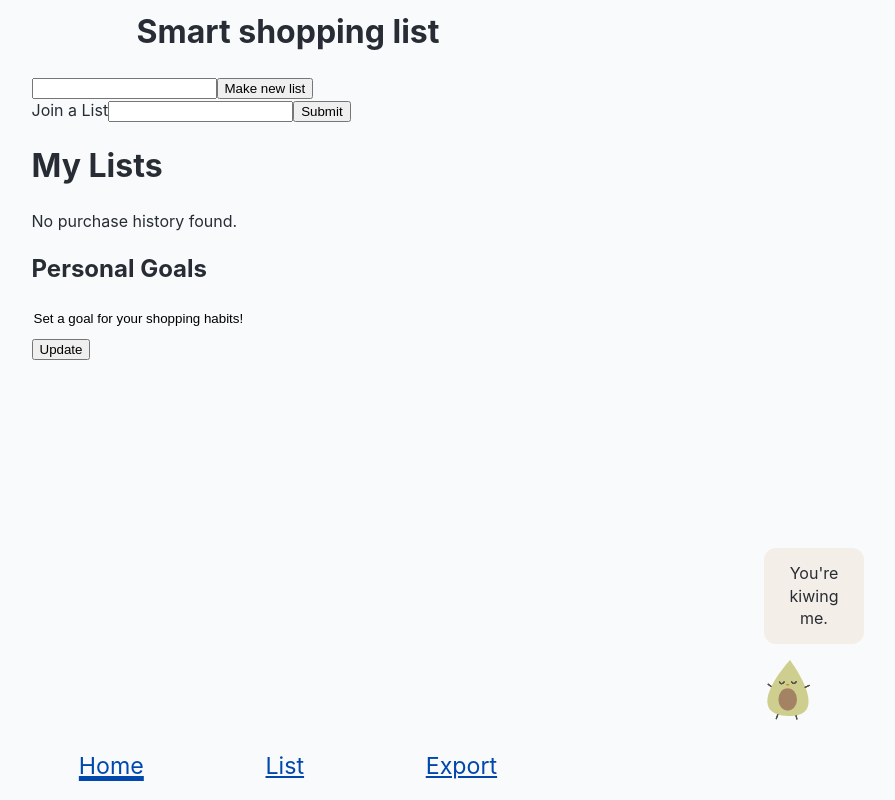
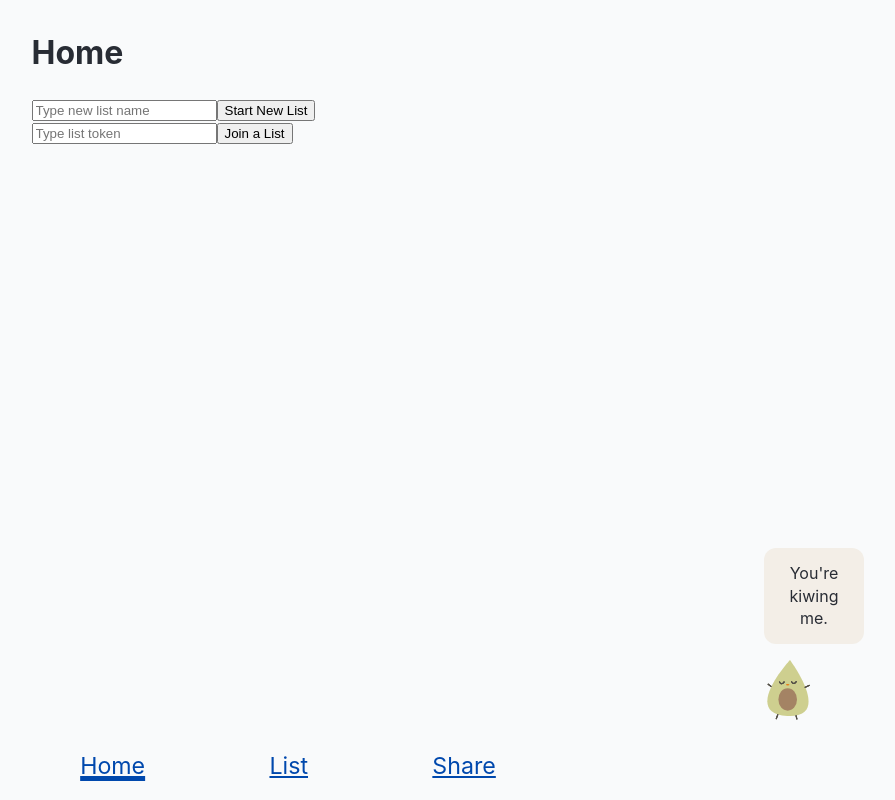
Before and after one commit to the-collab-lab/tcl-46-smart-shopping-list, a React (Vite) app: page / in a window 1280 px wide. Shown: the whole page, without its empty margins (352-1247 px from the left). Built offline with nearby package versions, Linux system fonts and the light colour scheme.

Commit message:
modified headings

```diff
--- a/src/views/Home.tsx
+++ b/src/views/Home.tsx
@@ -74,35 +74,81 @@ export function Home() {
 			setListToken(getFirstToken(JSON.parse(updatedList)));
 		}
 	};
+
+	// remove and import fr utils after merge
+	const isValidToken = (token) => {
+		const regexPattern = /(?:\w+ ){2}\w+/;
+		return regexPattern.test(token);
+	};
+
 	return (
 		<div className="Home">
+			{listToken && isValidToken(listToken) ? (
+				<>
+					<h1>Manage Lists</h1>
 					<form onSubmit={makeNewList}>
 						<label htmlFor="make-list">
 							<input
 								id="make-list"
 								type="text"
+								placeholder="Type new list name"
 								onChange={updateListName}
 								value={listName}
 							/>
 						</label>
-				<button type="submit">Make new list</button>
+						<button type="submit">Start New List</button>
 					</form>
 					<form onSubmit={joinListSubmit}>
 						<label htmlFor="share-list">
-					Join a List
+							{/* Join a List  */}
 							<input
 								id="share-list"
+								type="text"
+								placeholder="Type list token"
 								pattern="(?:\w+ ){2}\w+"
 								title="Token must be three words separated with spaces."
 								onChange={joinListChange}
 								value={joinListToken}
 							></input>
 						</label>
-				<button type="submit">Submit</button>
+						<button type="submit">Join a List</button>
 					</form>
 					{errorMessage && <p>{errorMessage}</p>}
 					<ListSwitcher switchList={switchList} rmListUpdate={rmListUpdate} />
 					<Summary />
+				</>
+			) : (
+				<>
+					<h1>Home</h1>
+					<form onSubmit={makeNewList}>
+						<label htmlFor="make-list">
+							<input
+								id="make-list"
+								type="text"
+								placeholder="Type new list name"
+								onChange={updateListName}
+								value={listName}
+							/>
+						</label>
+						<button type="submit">Start New List</button>
+					</form>
+					<form onSubmit={joinListSubmit}>
+						<label htmlFor="share-list">
+							<input
+								id="share-list"
+								type="text"
+								placeholder="Type list token"
+								pattern="(?:\w+ ){2}\w+"
+								title="Token must be three words separated with spaces."
+								onChange={joinListChange}
+								value={joinListToken}
+							></input>
+						</label>
+						<button type="submit">Join a List</button>
+					</form>
+					{errorMessage && <p>{errorMessage}</p>}
+				</>
+			)}
 		</div>
 	);
 }
--- a/src/views/Layout.tsx
+++ b/src/views/Layout.tsx
@@ -6,9 +6,6 @@ import './Layout.css';
 export function Layout() {
 	return (
 		<div className="Layout">
-			<header className="Layout-header">
-				<h1>Smart shopping list</h1>
-			</header>
 			<main className="Layout-main">
 				<Outlet />
 			</main>
@@ -21,7 +18,7 @@ export function Layout() {
 					List
 				</NavLink>
 				<NavLink to="/export" className="Nav-link">
-					Export
+					Share
 				</NavLink>
 			</nav>
 		</div>
```
Lines whose indentation alone changed are shown as unchanged.
